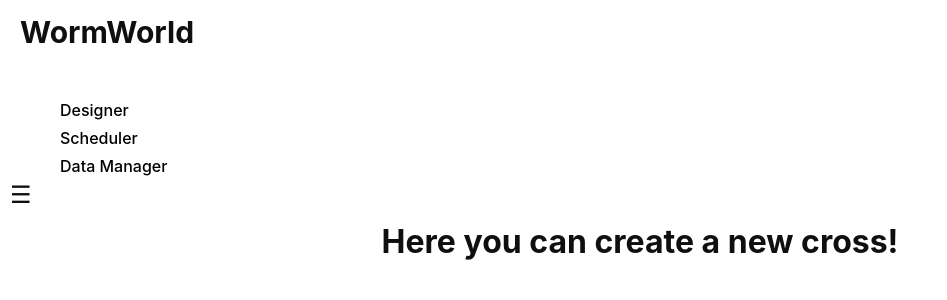
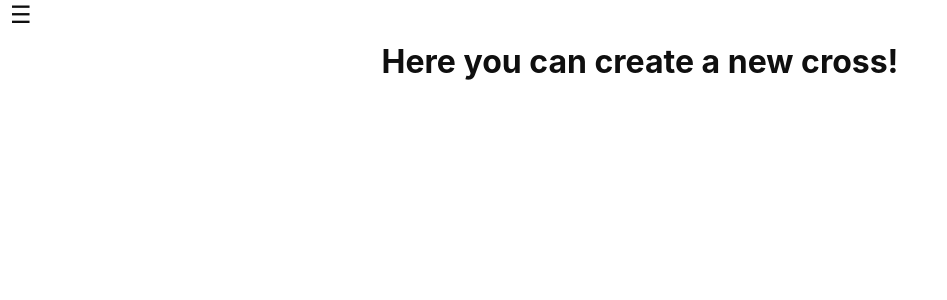
Before and after one commit to worm-world/worm-world, a React (Vite) app: page /cross-designer in a window 1280 px wide. Shown: the top 300 px of the page, without its empty margins (0-947 px from the left). Built offline with nearby package versions, Linux system fonts and the light colour scheme.

Commit message:
Minor revisions, particularly to making navbar and associated open/close buttons sticky.

```diff
--- a/src/App.tsx
+++ b/src/App.tsx
@@ -5,14 +5,11 @@ import Import from './pages/import';
 import Home from './pages/home';
 import CrossPage from './pages/crossPage';
 import Paths from './routes/frontend';
-import Navbar from './components/Navbar';
 import Layout from './layout'
 
 function App(): JSX.Element {
   return (
-    <div>
       <Router>
-        <Navbar />
         <Routes>
           <Route path="/" element={<Layout />}>
             <Route index element={<Home />} />
@@ -23,7 +20,6 @@ function App(): JSX.Element {
           </Route>
         </Routes>
       </Router>
-    </div>
   );
 }
 
--- a/src/components/Navbar.tsx
+++ b/src/components/Navbar.tsx
@@ -4,7 +4,11 @@ import Paths from '../routes/frontend';
 function Navbar(): JSX.Element {
   return (
       <nav id='navbar'>
-        <div id='title'>WormWorld</div>
+        <div id='title'>
+        <Link to={Paths.HomePath}>
+          WormWorld
+         </Link>
+        </div>
         <div id='nav-items'>
           <Link to={Paths.CrossDesignerPath}>
             <div className='nav-item'>Designer</div>
--- a/src/style.css
+++ b/src/style.css
@@ -106,18 +106,16 @@ html, body, #root {
 
 #layout {
   background-color: white;
+  display: flex;
   height: 100%;
-  display: flex;
-}
-
-#navbar-view {
-  background-color: whitesmoke;
 }
 
 #navbar {
   top: 0;
   position: sticky;
   overflow-x: hidden;
+  background-color: whitesmoke;
+  height: 100vh;
 }
 
 .nav-item {
@@ -135,6 +133,8 @@ html, body, #root {
   box-shadow: none;
   font-size: x-large;
   padding: 0px 10px;
+  position: sticky;
+  top: 0;
 }
 
 #nav-items {
```
